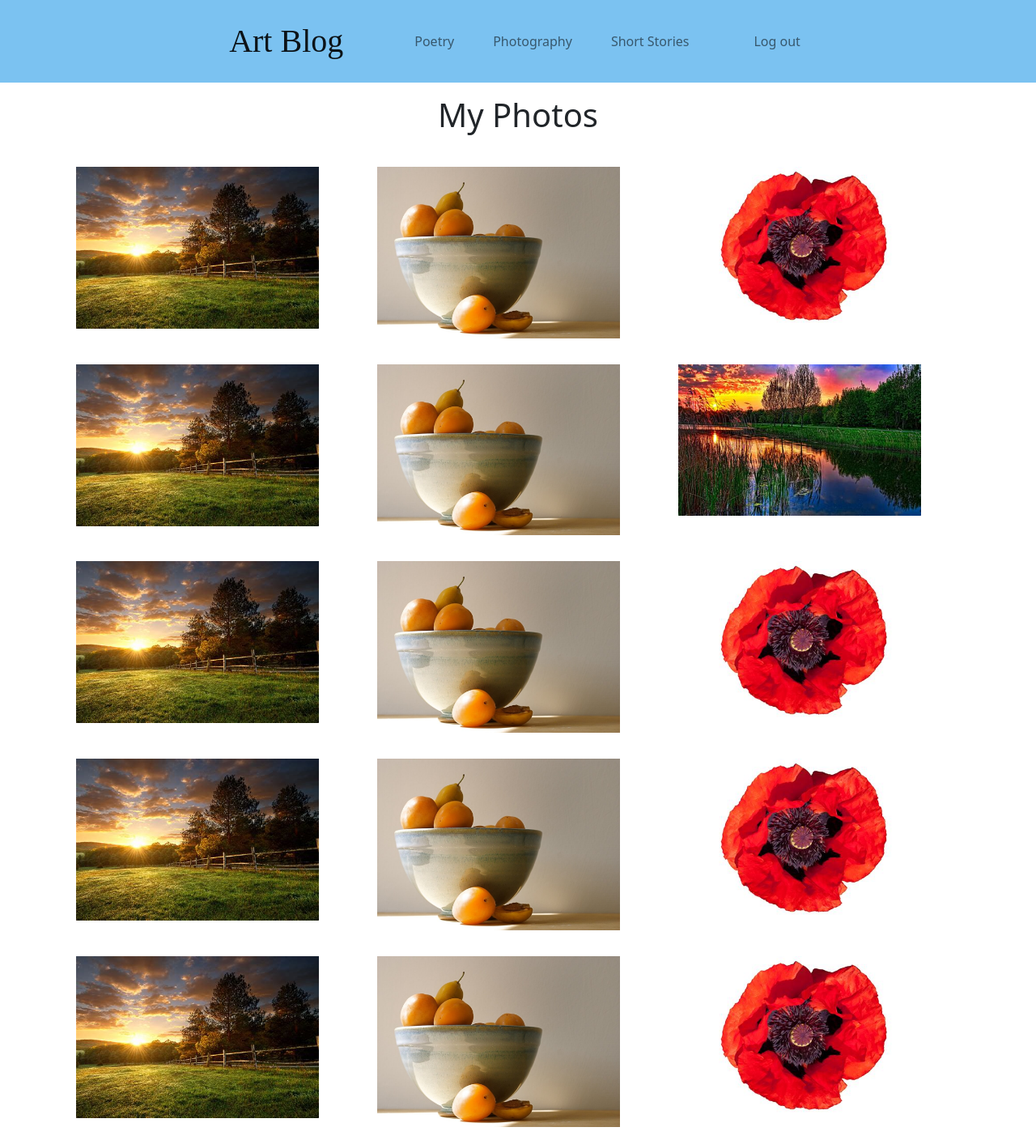
After one commit to rosaregalado/art-blog, a Flask app: page /photography in a window 1280 px wide. The commit adds this page. Shown: the whole page at 81% size. Run offline with Flask 2, Linux system fonts and the light colour scheme; some libraries are stand-ins or nearby versions.

Commit message:
added poetry routes

```diff
--- a/app.py
+++ b/app.py
@@ -10,6 +10,7 @@ db = client.ecommerce_app
 
 # db resources
 users = db.users
+poems = db.poems
 
 
 app = Flask(__name__)
@@ -19,11 +20,9 @@ app = Flask(__name__)
 
 @app.route('/')
 def index():
-  if 'username' in session:
+  # if 'username' in session:
     # return 'You are logged in as ' + session['username']
-    return redirect(url_for('profile'))
-
-
+    return render_template('index.html')
 
 @app.route('/register', methods=['POST', 'GET'])
 def register():
@@ -31,6 +30,7 @@ def register():
     existing_user = users.find_one({'name': request.form['username']})
 
     if existing_user is None:
+      # hash password
       hashpass = bcrypt.hashpw(request.form['pass'].encode('utf-8') , bcrypt.gensalt())
       users.insert({'name': request.form['username'], 'password': hashpass})
       # create session
@@ -48,19 +48,17 @@ def login():
 
   if login_user:
     # checks if passwords are same
-    if bcrypt.hashpw(request.form['pass'], login_user['password'].encode('utf-8')) == login_user['password'].encode('utf-8'):
+    if bcrypt.hashpw(request.form['pass'].encode('utf-8'), login_user['password']) == login_user['password']:
       # add user to session
       session['username'] = request.form['username']
-      return redirect(url_for('login_index'))
+      flash("Login successful", "success")
+      return redirect(url_for('profile'))
 
   # if password is wrong or username doesnt exist
   return 'Invalid username/password combination'
 
 @app.route('/logout')
 def logout():
-  session['username'] = None
-  session['password'] = None
-
   return redirect(url_for('login'))
 # ----------------------------------------------------------
 # other routes
@@ -69,13 +67,32 @@ def logout():
 def profile():
   return render_template('profile.html')
 
-@app.route('/inspiration')
-def inspiration():
-  return render_template('inspiration.html')
+@app.route('/photography')
+def photography():
+  return render_template('photography.html')
 
-@app.route('/poems')
-def poems():
-  return render_template('poems.html')
+@app.route('/poetry')
+def poetry():
+  return render_template('poetry.html', poems=poems.find())
+
+@app.route('/poetry/new')
+def new_poem():
+  return render_template('new_poem.html', poem = {}, title="Upload New Poem")
+
+@app.route('/poetry', methods=['POST'])
+def submit_poem():
+  if 'username' in session:
+
+    poem = {
+      'title': request.form.get('title'),
+      'poem': request.form.get('poem')
+    }
+    poem_id = poems.insert_one(poem).inserted_id
+    return redirect(url_for('poetry', poem_id=poem_id))
+  else:
+    flash("Login required", "warning")
+    return redirect(url_for('index'))
+
 
 @app.route('/stories')
 def stories():
--- a/templates/base.html
+++ b/templates/base.html
@@ -8,6 +8,8 @@
 </head>
 <body>
 
+  {% include 'partials/navbar.html' %}
+
   <div class="container">
     {% block content %}
     {% endblock %}
--- a/templates/partials/navbar.html
+++ b/templates/partials/navbar.html
@@ -1,23 +1,29 @@
-<nav class='navbar navbar-light' style="background-color: #ffd280;">
+<nav class='navbar navbar-light' style="background-color: #7bc2f1;">
   <div class='container-fluid justify-content-evenly'>
     <nav class="navbar navbar-expand ">
       <div class="container-fluid ">
-        <a class="navbar-brand fs-1 px-5" style='font-family: papyrus;' href="{{ url_for('index') }}">My Art Blog</a>
+        <a class="navbar-brand fs-1 px-5" style='font-family: papyrus;' href="{{ url_for('profile') }}">Art Blog</a>
         <button class="navbar-toggler" type="button" data-bs-toggle="collapse" data-bs-target="#navbarSupportedContent" aria-controls="navbarSupportedContent" aria-expanded="false" aria-label="Toggle navigation">
           <span class="navbar-toggler-icon"></span>
         </button>
         <div class="collapse navbar-collapse" id="navbarSupportedContent">
           <ul class="navbar-nav me-auto mb-2 mb-lg-0">
             <li class="nav-item px-3">
-              <a class="nav-link" href="{{ url_for('inspiration') }}">Inspiration</a>
+              <a class="nav-link" href="{{ url_for('poetry') }}">Poetry</a>
             </li>
             <li class="nav-item px-3">
-              <a class="nav-link" href="{{ url_for('poems') }}">Poems</a>
+              <a class="nav-link" href="{{ url_for('photography') }}">Photography</a>
             </li>
             <li class="nav-item px-3">
               <a class="nav-link" href="{{ url_for('stories') }}">Short Stories</a>
             </li>
+            <li class="nav-item px-5">
+              <div>
+                <a class="nav-link" href="{{ url_for('index') }}">Log out</a>
+              </div>
+            </li>
           </ul>
+
         </div>
       </div>
     </nav>
--- /dev/null
+++ b/templates/photography.html
@@ -0,0 +1,69 @@
+{% extends 'base.html' %}
+
+{% block content %}
+<h1 class="text-center p-3">My Photos</h1>
+
+<div class="container">
+  <div class="py-3 row row-cols-3">
+    <div class="col">
+      <img src="{{ url_for('static', filename='images/img-1.jpeg')}}" width="300">
+    </div>
+    <div class="col">
+      <img src="{{ url_for('static', filename='images/img-2.jpeg')}}" width="300">
+    </div>
+    <div class="col">
+      <img src="{{ url_for('static', filename='images/img-3.jpeg')}}" width="300">
+    </div>
+  </div>
+
+  <div class="py-3 row row-cols-3">
+    <div class="col">
+      <img src="{{ url_for('static', filename='images/img-1.jpeg')}}" width="300">
+    </div>
+    <div class="col">
+      <img src="{{ url_for('static', filename='images/img-2.jpeg')}}" width="300">
+    </div>
+    <div class="col">
+      <img src="{{ url_for('static', filename='images/img-4.jpeg')}}" width="300">
+    </div>
+  </div>
+
+  <div class="py-3 row row-cols-3">
+    <div class="col">
+      <img src="{{ url_for('static', filename='images/img-1.jpeg')}}" width="300">
+    </div>
+    <div class="col">
+      <img src="{{ url_for('static', filename='images/img-2.jpeg')}}" width="300">
+    </div>
+    <div class="col">
+      <img src="{{ url_for('static', filename='images/img-3.jpeg')}}" width="300">
+    </div>
+  </div>
+
+  <div class="py-3 row row-cols-3">
+    <div class="col">
+      <img src="{{ url_for('static', filename='images/img-1.jpeg')}}" width="300">
+    </div>
+    <div class="col">
+      <img src="{{ url_for('static', filename='images/img-2.jpeg')}}" width="300">
+    </div>
+    <div class="col">
+      <img src="{{ url_for('static', filename='images/img-3.jpeg')}}" width="300">
+    </div>
+  </div>
+
+  <div class="py-3 row row-cols-3">
+    <div class="col">
+      <img src="{{ url_for('static', filename='images/img-1.jpeg')}}" width="300">
+    </div>
+    <div class="col">
+      <img src="{{ url_for('static', filename='images/img-2.jpeg')}}" width="300">
+    </div>
+    <div class="col">
+      <img src="{{ url_for('static', filename='images/img-3.jpeg')}}" width="300">
+    </div>
+  </div>
+</div>
+
+
+{% endblock %}
--- a/templates/register.html
+++ b/templates/register.html
@@ -3,17 +3,19 @@
 {% block content %}
 <div class="container">
   <div class="row">
-    <div class="col-md-4 col-md-offset-4">
+    <div class="container d-flex flex-column justify-content-center align-items-center" style="height: 40vh;">
+      <!-- username -->
       <form method=POST action="{{ url_for('register') }}">
         <div class="form-group">
           <label for="inputUser">Username</label>
           <input type="text" class="form-control" name="username" placeholder="Username">
         </div>
-
+        <!-- password -->
         <div class="form-group">
           <label for="inputPassword">Password</label>
           <input type="password" class="form-control" name="pass" placeholder="Password">
         </div>
+        <!-- button -->
         <button type="submit" class="btn btn-primary btn-block">Register</button>
       </form>
       <br>
--- a/templates/stories.html
+++ b/templates/stories.html
@@ -0,0 +1,6 @@
+{% extends 'base.html' %}
+
+{% block content %}
+  <h1 class="text-center p-5"> Short Stories</h1>
+
+{% endblock %}
```
Also changed, not shown: templates/index.html (renamed from templates/login_index.html, +8 -0 lines), templates/new_poem.html (added, +30 -0 lines), templates/poetry.html (added, +18 -0 lines), templates/profile.html (+14 -1 lines), static/images/img-1.jpeg (added), static/images/img-2.jpeg (added), static/images/img-3.jpeg (added), static/images/img-4.jpeg (added), templates/inspiration.html (deleted), templates/poems.html (deleted).
